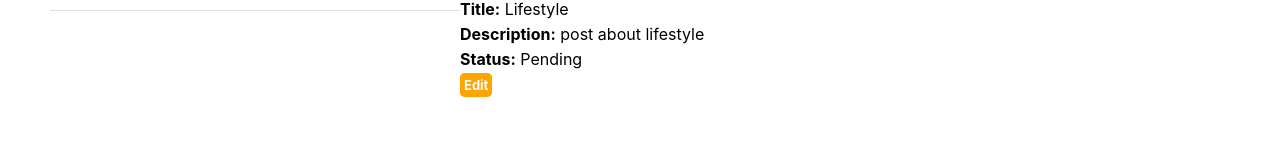
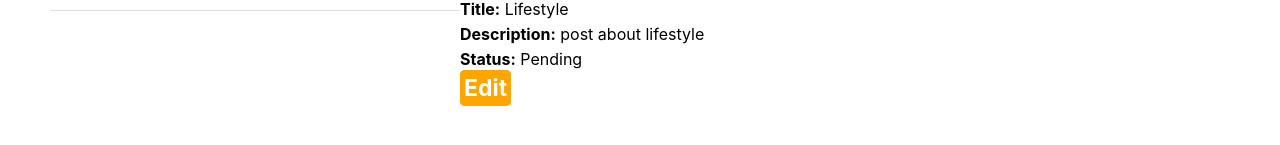
Before and after one commit to kujtimhyseni/blog, a React (Create React App) app in the folder blog_frontend/: page / in a window 1280 px wide. Shown: the part 189-334 px from the top of the page. Built offline with nearby package versions, Linux system fonts and the light colour scheme.

Commit message:
Small changes

```diff
--- a/blog_frontend/src/css-common.js
+++ b/blog_frontend/src/css-common.js
@@ -32,7 +32,7 @@ export const styles = {
         border: "4px solid orange",
         borderRadius: "5px",
         textDecoration: "none",
-        fontSize: "13px",
+        fontSize: "23px",
         fontWeight: "bold",
         color: "white"
     },
```
